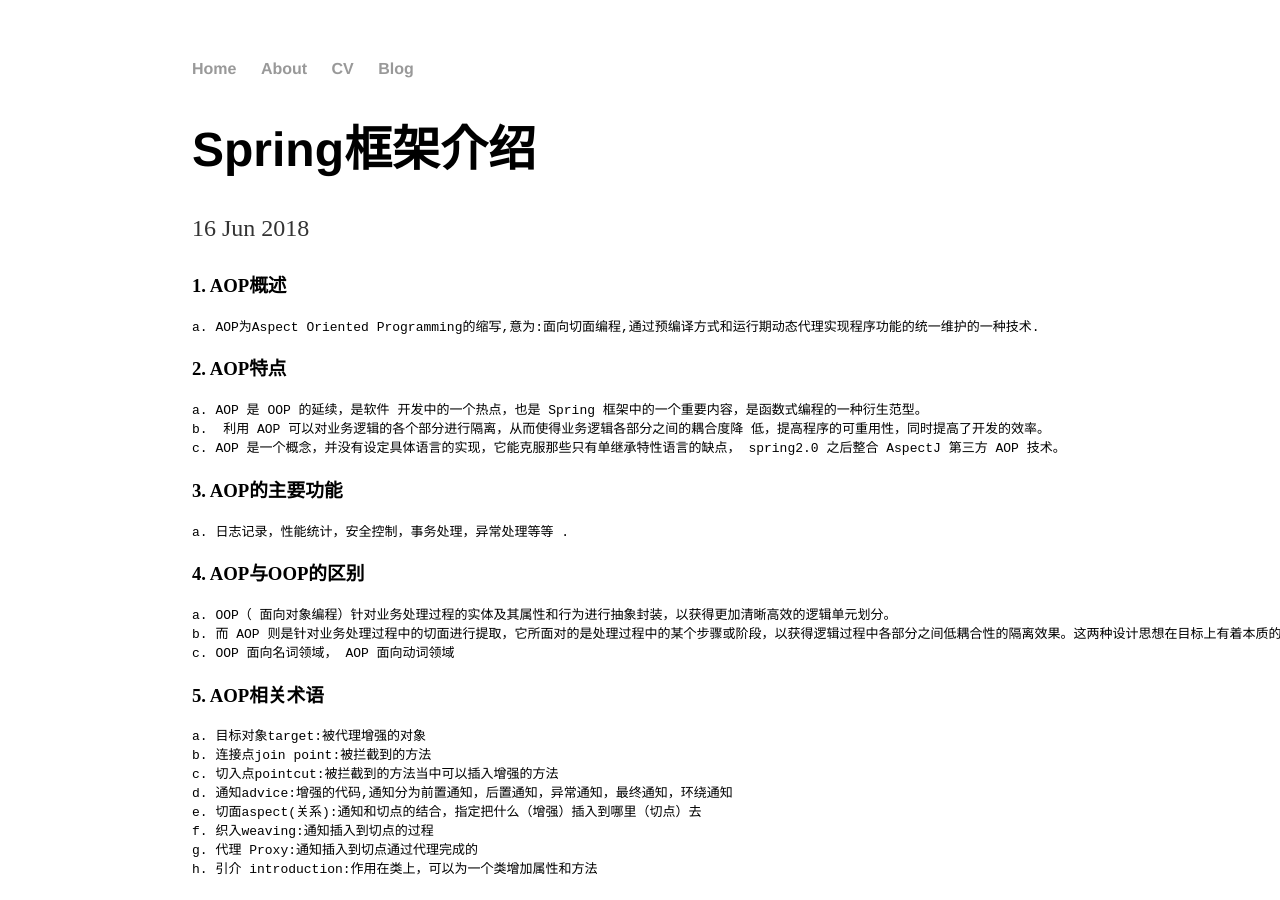
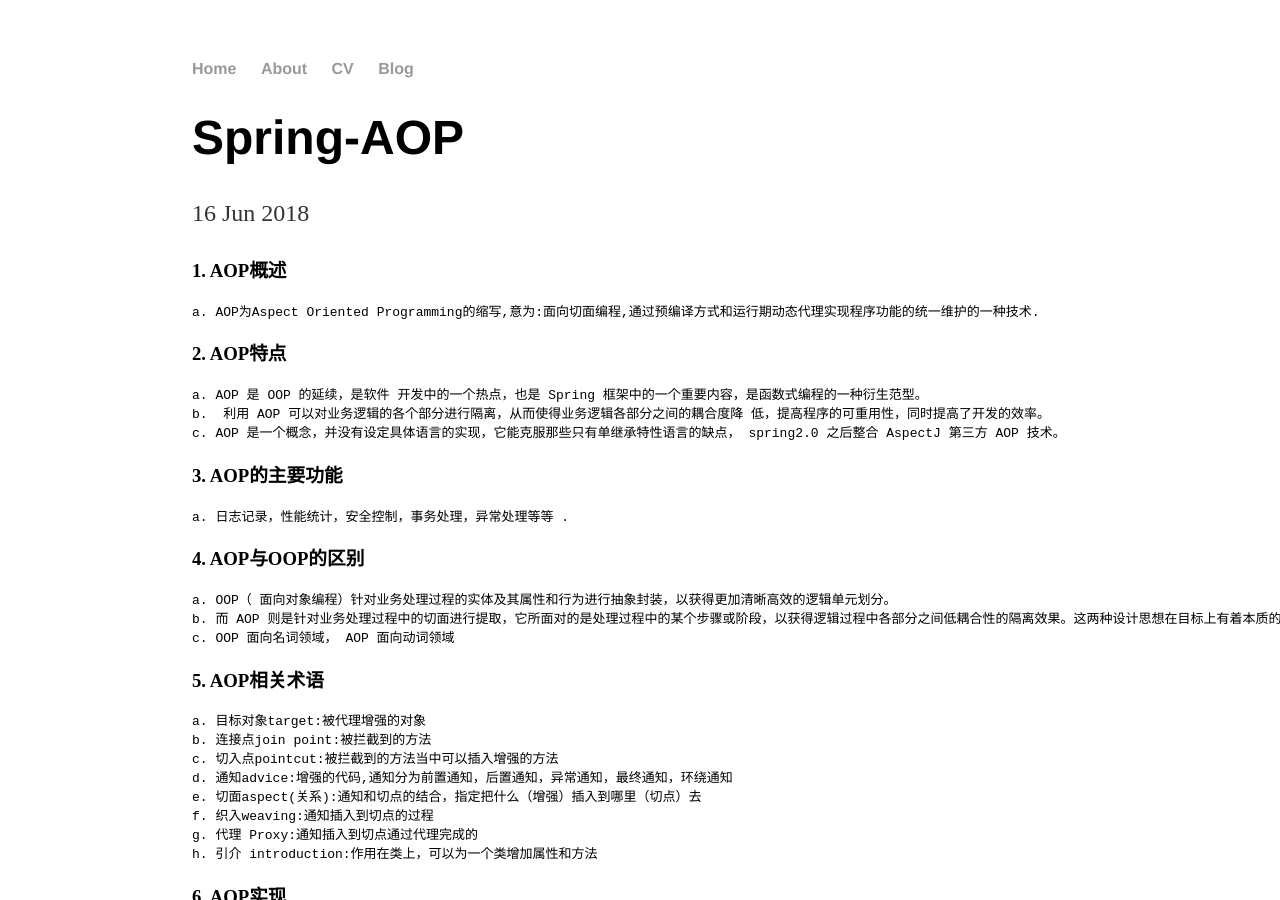
Before and after one commit to PpyDAO/PpyDAO.github.io, a Jekyll site: the page built from _posts/2018-06-16-Spring-AOP.md, in a window 1280 px wide and 900 px high. Built offline with Jekyll 4.4.1, drawn with Linux system fonts in a browser that asks for light colours.

Commit message:
update title

```diff
--- a/_posts/2018-06-16-Spring-AOP.md
+++ b/_posts/2018-06-16-Spring-AOP.md
@@ -1,6 +1,6 @@
 ---
 layout: post
-title: "Spring框架介绍"
+title: "Spring-AOP"
 date: 2018-06-16
 ---
 
```
